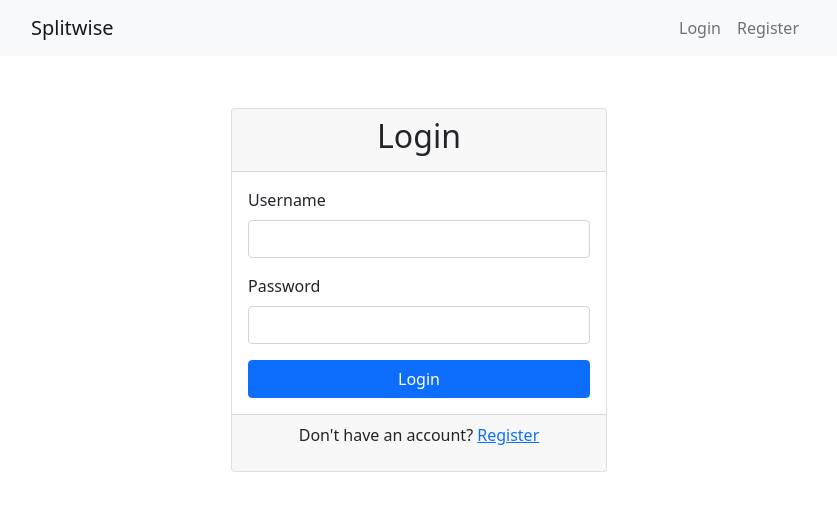
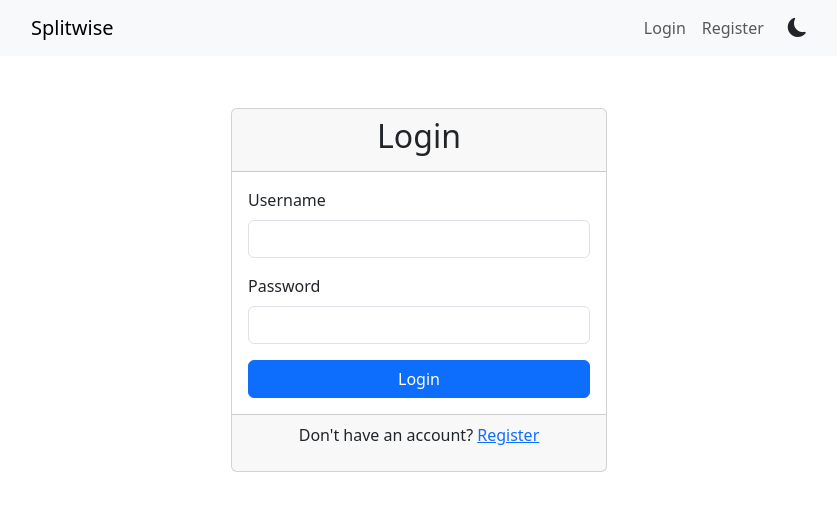
Before and after one commit to abhishek-bhatkar/splitwise-clone, a Flask app: a page that uses templates/base.html in a window 1280 px wide. Shown: the top 511 px of the page, without its empty margins (221-1058 px from the left). Run offline with Flask 2, Linux system fonts and the light colour scheme; some libraries are stand-ins or nearby versions.

Commit message:
Added dark mode support with theme toggle and persistent preferences

```diff
--- a/templates/base.html
+++ b/templates/base.html
@@ -1,13 +1,44 @@
 <!DOCTYPE html>
-<html lang="en">
+<html lang="en" data-bs-theme="light">
 <head>
     <meta charset="UTF-8">
     <meta name="viewport" content="width=device-width, initial-scale=1.0">
     <title>{% block title %}Splitwise{% endblock %}</title>
-    <link href="https://cdn.jsdelivr.net/npm/bootstrap@5.1.3/dist/css/bootstrap.min.css" rel="stylesheet">
+    <link href="https://cdn.jsdelivr.net/npm/bootstrap@5.3.0/dist/css/bootstrap.min.css" rel="stylesheet">
+    <link rel="stylesheet" href="https://cdn.jsdelivr.net/npm/bootstrap-icons@1.7.2/font/bootstrap-icons.css">
     <style>
-        body { padding-top: 60px; }
+        body {
+            padding-top: 60px;
+            transition: background-color 0.3s ease, color 0.3s ease;
+        }
         .container { max-width: 800px; }
+        [data-bs-theme="dark"] {
+            --bs-body-color: #dee2e6;
+            --bs-body-bg: #212529;
+        }
+        [data-bs-theme="dark"] .navbar {
+            background-color: #343a40 !important;
+        }
+        [data-bs-theme="dark"] .card {
+            background-color: #343a40;
+            border-color: #495057;
+        }
+        [data-bs-theme="dark"] .navbar-light .navbar-brand,
+        [data-bs-theme="dark"] .navbar-light .navbar-nav .nav-link {
+            color: #dee2e6;
+        }
+        [data-bs-theme="dark"] .navbar-toggler-icon {
+            filter: invert(1);
+        }
+        .theme-icon {
+            font-size: 1.2rem;
+            cursor: pointer;
+        }
+        .nav-item.theme-toggle {
+            display: flex;
+            align-items: center;
+            margin-left: 1rem;
+        }
     </style>
 </head>
 <body>
@@ -34,6 +65,9 @@
                             <a class="nav-link" href="{{ url_for('register') }}">Register</a>
                         </li>
                     {% endif %}
+                    <li class="nav-item theme-toggle">
+                        <i class="bi bi-sun-fill theme-icon" id="themeToggle"></i>
+                    </li>
                 </ul>
             </div>
         </div>
@@ -51,6 +85,32 @@
         {% block content %}{% endblock %}
     </div>
 
-    <script src="https://cdn.jsdelivr.net/npm/bootstrap@5.1.3/dist/js/bootstrap.bundle.min.js"></script>
+    <script src="https://cdn.jsdelivr.net/npm/bootstrap@5.3.0/dist/js/bootstrap.bundle.min.js"></script>
+    <script>
+        document.addEventListener('DOMContentLoaded', function() {
+            const themeToggle = document.getElementById('themeToggle');
+            const html = document.documentElement;
+
+            // Load saved theme preference
+            const savedTheme = localStorage.getItem('theme') || 'light';
+            html.setAttribute('data-bs-theme', savedTheme);
+            updateThemeIcon(savedTheme);
+
+            themeToggle.addEventListener('click', function() {
+                const currentTheme = html.getAttribute('data-bs-theme');
+                const newTheme = currentTheme === 'light' ? 'dark' : 'light';
+
+                html.setAttribute('data-bs-theme', newTheme);
+                localStorage.setItem('theme', newTheme);
+                updateThemeIcon(newTheme);
+            });
+
+            function updateThemeIcon(theme) {
+                themeToggle.className = theme === 'light'
+                    ? 'bi bi-moon-fill theme-icon'
+                    : 'bi bi-sun-fill theme-icon';
+            }
+        });
+    </script>
 </body>
 </html>
```
